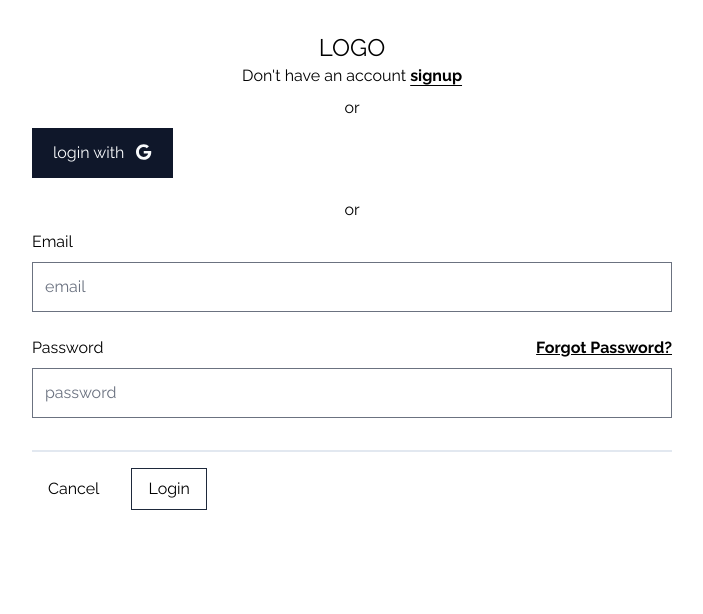
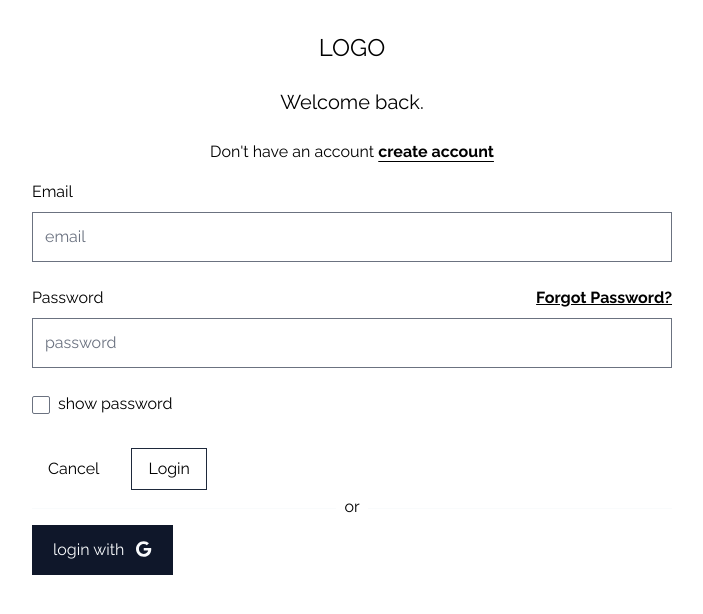
Before and after one commit to Collins-Kareri/my-gold-giftcard, a React (Vite) app: page /user/login in a window 1280 px wide. Shown: the top 614 px of the page, without its empty margins (288-991 px from the left). Built offline with nearby package versions, Linux system fonts and the light colour scheme.

Commit message:
changed layout

```diff
--- a/src/pages/login.tsx
+++ b/src/pages/login.tsx
@@ -1,11 +1,15 @@
-import { Link, useNavigate } from "react-router-dom";
+import { useState } from "react";
+import { useNavigate } from "react-router-dom";
 import Logo from "~/components/logo";
 import InputContainer from "~/components/input";
 import ButtonContainer from "~/components/button";
 import OAuthOptions from "~/components/oAuthButtons";
+import FormLink from "~/components/formLink";
+import ShowPasswordToggle from "~/components/ShowPasswordToggle";
 
 function LoginForm() {
 	const navigate = useNavigate();
+	const [showPassword, setShowPassword] = useState(false);
 
 	return (
 		<form className="tw-w-full">
@@ -19,12 +23,17 @@ function LoginForm() {
 			<InputContainer
 				label="password"
 				links="forgot password?"
-				type="password"
+				type={showPassword ? "text" : "password"}
 				placeholder="password"
 				id="password"
 			/>
 
-			<div className="tw-flex tw-items-center tw-justify-start tw-my-8 tw-border-t-2 tw-border-slate-200 tw-pt-4">
+			<ShowPasswordToggle
+				showPassword={showPassword}
+				setShowPassword={setShowPassword}
+			/>
+
+			<div className="tw-flex tw-items-center tw-justify-start tw-mt-8">
 				<ButtonContainer
 					styling={"secondary"}
 					textContent="cancel"
@@ -41,22 +50,23 @@ function Login() {
 	return (
 		<div className="tw-flex tw-justify-center tw-items-center tw-flex-col tw-h-fit tw-w-11/12 lg:tw-w-2/4 tw-mx-auto tw-my-8">
 			<Logo />
-			<p>
-				Don't have an account{" "}
-				<Link
-					to={"/user/signup"}
-					className="tw-underline tw-underline-offset-4 tw-cursor-pointer hover:tw-underline-offset-8 main-transition tw-font-bold">
-					signup
-				</Link>
+
+			<h1 className="tw-text-xl tw-my-6">Welcome back.</h1>
+
+			<FormLink
+				msg={"Don't have an account"}
+				to={"create account"}
+				path={"/user/createAccount"}
+				className="tw-mb-4"
+			/>
+
+			<LoginForm />
+
+			<p className="text-divider">
+				<span>or</span>
 			</p>
 
-			<p className="tw-py-2">or</p>
-
 			<OAuthOptions headerTextContent="login with" />
-
-			<p className="tw-py-2">or</p>
-
-			<LoginForm />
 		</div>
 	);
 }
```
